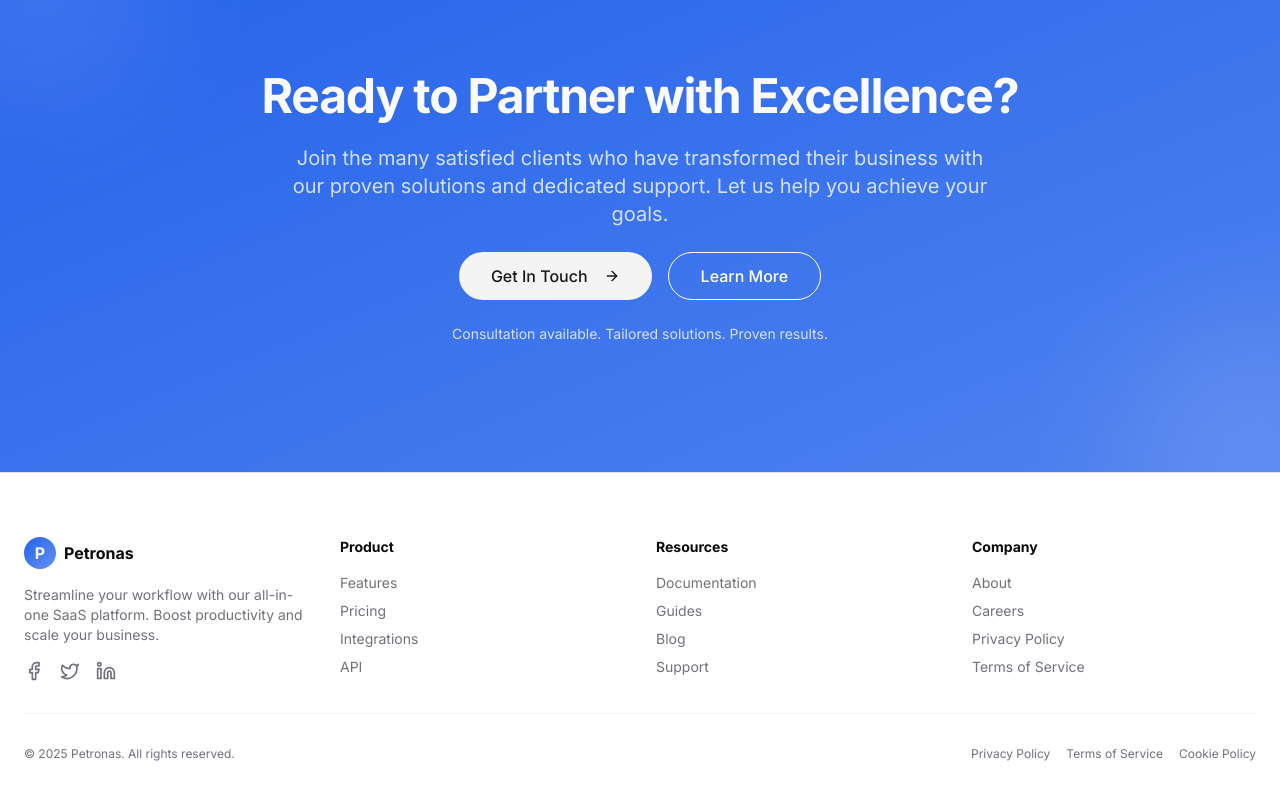
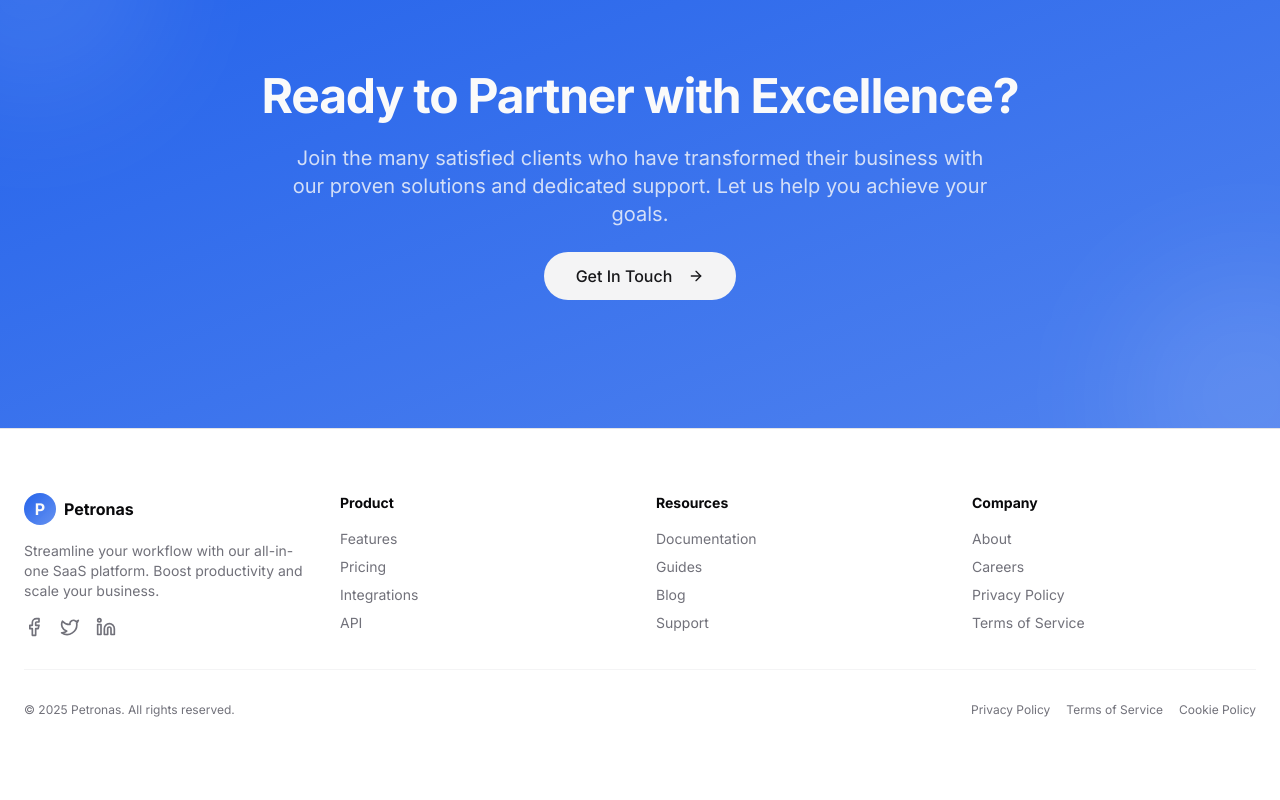
Before and after one commit to EmadQureshiKhi/Petronas-GTC, a Next.js app: page / in a window 1280 px wide. Shown: the part 3862-4662 px from the top of the page. Built offline with nearby package versions, Linux system fonts and the light colour scheme.

Commit message:
Update CTA section - remove elements and add contact link

```diff
--- a/app/page.tsx
+++ b/app/page.tsx
@@ -302,22 +302,14 @@ export default function LandingPage() {
                 Join the many satisfied clients who have transformed their business with our proven solutions and
                 dedicated support. Let us help you achieve your goals.
               </p>
-              <div className="flex flex-col sm:flex-row gap-4 mt-4">
-                <Button size="lg" variant="secondary" className="rounded-full h-12 px-8 text-base">
+              <div className="flex justify-center mt-4">
+                <Button size="lg" variant="secondary" className="rounded-full h-12 px-8 text-base" asChild>
+                  <Link href="/contact">
                   Get In Touch
                   <ArrowRight className="ml-2 size-4" />
-                </Button>
-                <Button
-                  size="lg"
-                  variant="outline"
-                  className="rounded-full h-12 px-8 text-base bg-transparent border-white text-white hover:bg-white/10"
-                >
-                  Learn More
+                  </Link>
                 </Button>
               </div>
-              <p className="text-sm text-primary-foreground/80 mt-4">
-                Consultation available. Tailored solutions. Proven results.
-              </p>
             </motion.div>
           </div>
         </section>
```
